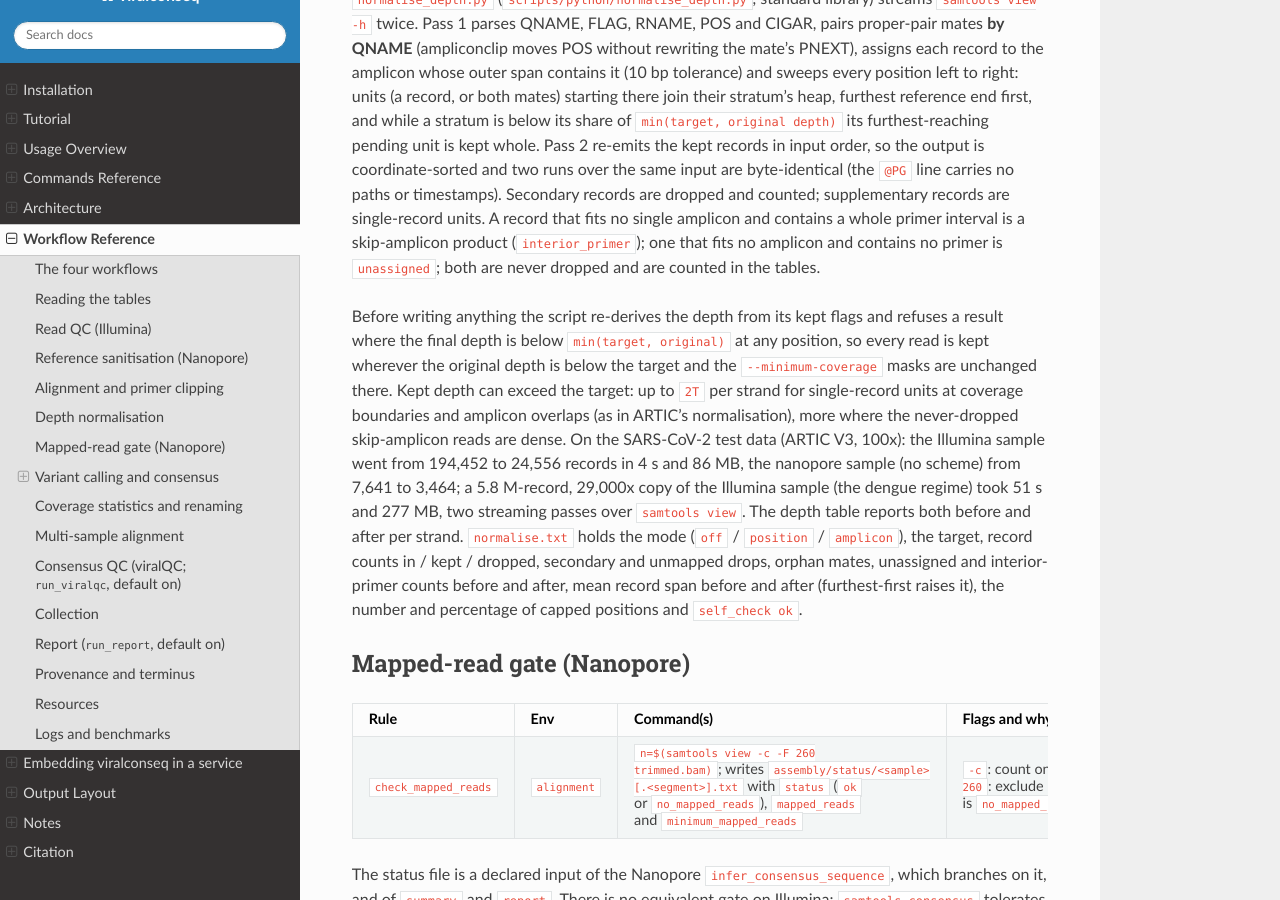
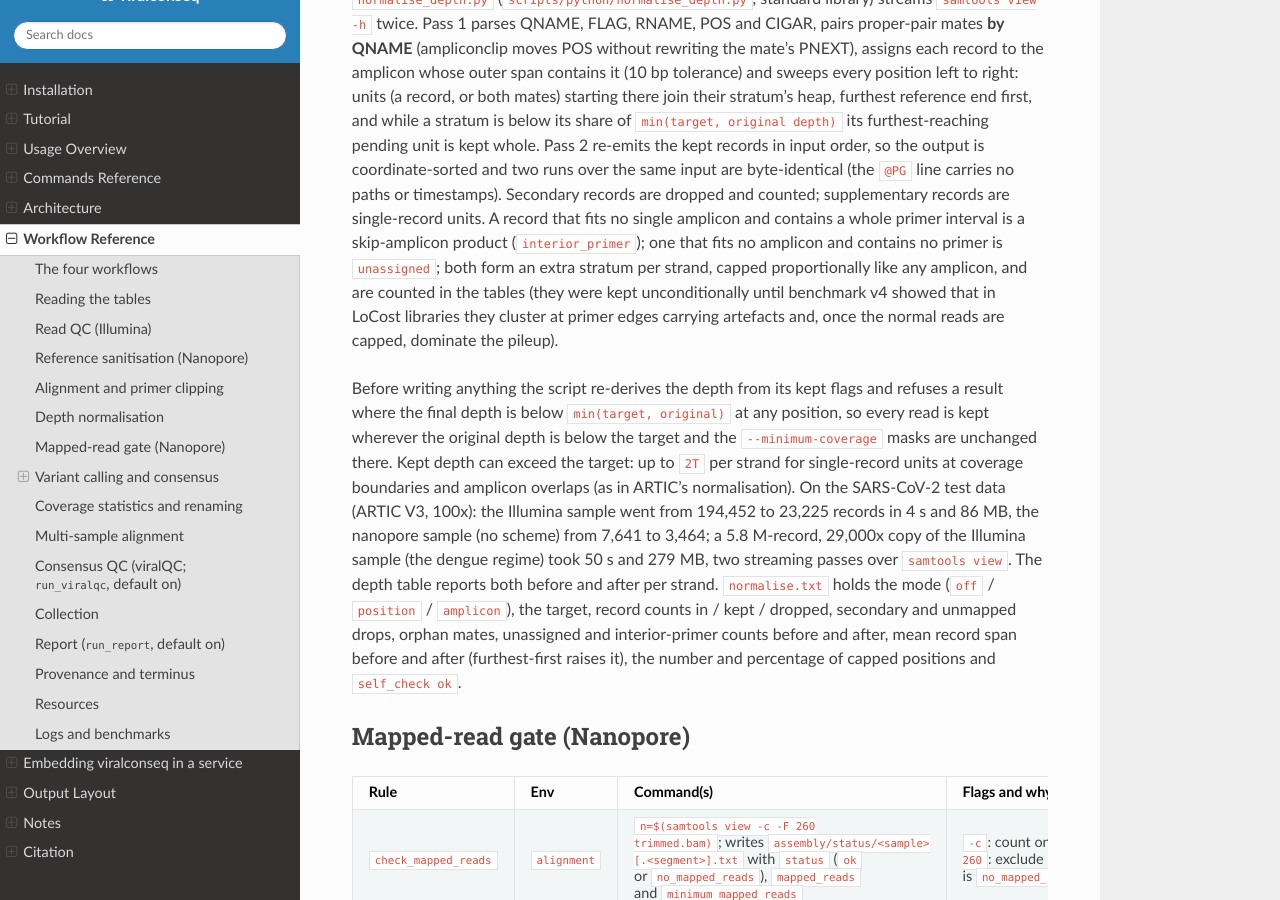
Before and after one commit to InstitutoTodosPelaSaude/viralconseq, a Sphinx documentation site: the page built from docs/workflow.md, in a window 1280 px wide and 900 px high, scrolled down 5039 px. Built offline with Sphinx 7.4.7 and the Read the Docs theme 3.1.0, drawn with Linux system fonts in a browser that asks for light colours.

Commit message:
fix(normalise): cap skip-amplicon and unassigned reads proportionally
Benchmark v4 showed the never-dropped rule for reads that fit no single
amplicon backfiring on LoCost libraries: those reads cluster at primer edges
carrying artefacts, and once the normal reads were capped at 100 they
dominated the pileup (artefact allele 44 % -> 88 %, kept depth ~880 at a 100x
target) and Clair3 called 31 new false-positive SNVs within 1-18 bp of a
primer. They are now an ordinary stratum per strand under the proportional
cap, so their share of the kept depth equals their share of the original
depth; on the reproduced sample the artefact stays at 44 % (below the allele
ratio bar) and kept depth at the site is 180. Illumina fixture: peak kept
depth 518 -> 239; 29,000x fixture: 303,549 -> 26,233 records kept.

Co-Authored-By: Claude Fable 5.1 <noreply@anthropic.com>

```diff
--- a/docs/workflow.md
+++ b/docs/workflow.md
@@ -194,19 +194,21 @@ coordinate-sorted and two runs over the same input are byte-identical (the
 counted; supplementary records are single-record units. A record that fits
 no single amplicon and contains a whole primer interval is a skip-amplicon
 product (`interior_primer`); one that fits no amplicon and contains no primer
-is `unassigned`; both are never dropped and are counted in the tables.
+is `unassigned`; both form an extra stratum per strand, capped proportionally like any
+amplicon, and are counted in the tables (they were kept unconditionally until benchmark v4
+showed that in LoCost libraries they cluster at primer edges carrying artefacts and, once
+the normal reads are capped, dominate the pileup).
 
 Before writing anything the script re-derives the depth from its kept flags
 and refuses a result where the final depth is below `min(target, original)`
 at any position, so every read is kept wherever the original depth is below
 the target and the `--minimum-coverage` masks are unchanged there. Kept depth
 can exceed the target: up to `2T` per strand for single-record units at
-coverage boundaries and amplicon overlaps (as in ARTIC's normalisation), more
-where the never-dropped skip-amplicon reads are dense. On the SARS-CoV-2 test
-data (ARTIC V3, 100x): the Illumina sample went from 194,452 to 24,556
+coverage boundaries and amplicon overlaps (as in ARTIC's normalisation). On the SARS-CoV-2 test
+data (ARTIC V3, 100x): the Illumina sample went from 194,452 to 23,225
 records in 4 s and 86 MB, the nanopore sample (no scheme) from 7,641 to
 3,464; a 5.8 M-record, 29,000x copy of the Illumina sample (the dengue
-regime) took 51 s and 277 MB, two streaming passes over `samtools view`. The
+regime) took 50 s and 279 MB, two streaming passes over `samtools view`. The
 depth table reports both before and after per strand. `normalise.txt` holds the mode
 (`off` / `position` / `amplicon`), the target, record counts in / kept /
 dropped, secondary and unmapped drops, orphan mates, unassigned and
```
Also changed, not shown: CHANGELOG.md (+5 -4 lines), docs/notes.md (+1 -1 lines), 2 other files.
